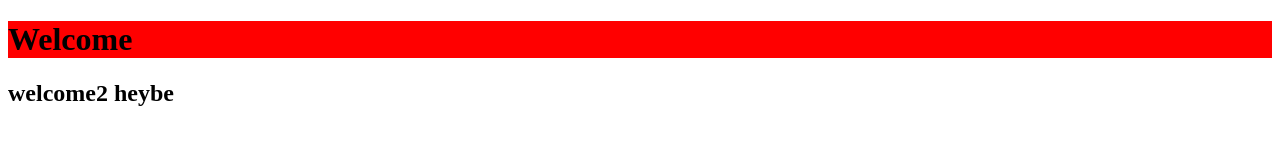
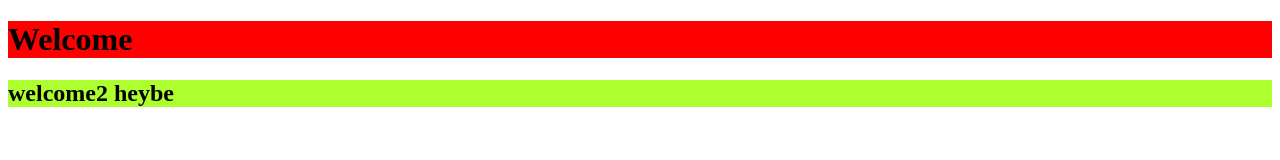
Before and after one commit to Heybe-Ali-Diriye/mashruuc-sawir, a plain HTML site: page index.html in a window 1280 px wide. Drawn offline with Linux system fonts and the light colour scheme.

Commit message:
waxan kusondaray hebow

```diff
--- a/index.html
+++ b/index.html
@@ -7,6 +7,6 @@
 </head>
 <body>
     <h1 style="background-color: red;">Welcome</h1>
-    <h2>welcome2 heybe</h2>
+    <h2 style="background-color: greenyellow;">welcome2 heybe</h2>
 </body>
 </html>
```
